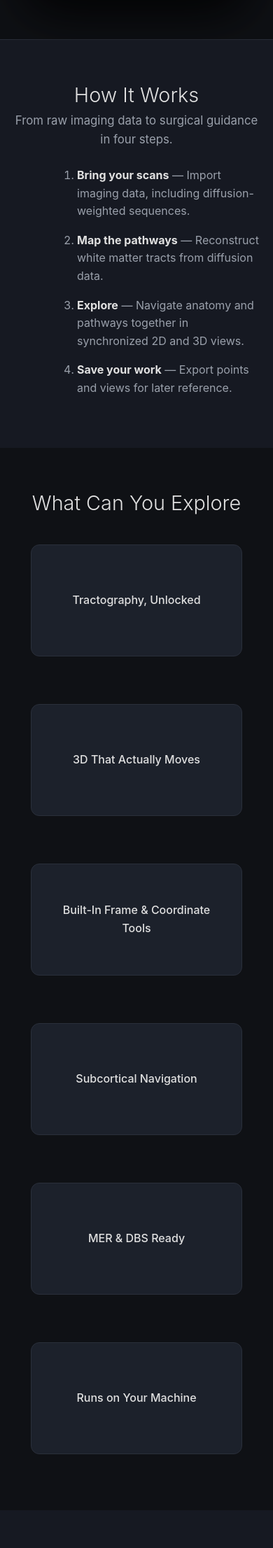
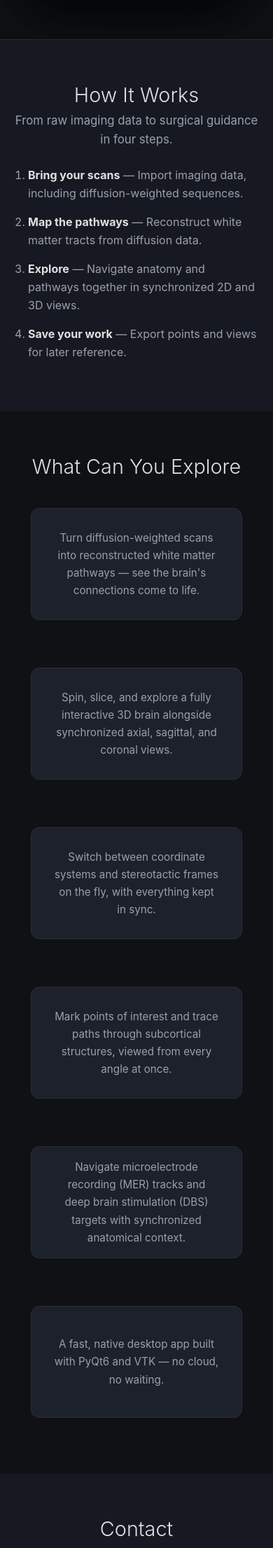
Before and after one commit to clement-t-chow/neurotraxx-site, a Jekyll site: the page built from index.html, in a window 390 px wide. Shown: the part 1724-3936 px from the top of the page at 70% size. Built offline with Jekyll 4.4.1, drawn with Linux system fonts in a browser that asks for light colours.

Commit message:
Steps indent 28%, mobile resets, auto-flip cards, fix navbar overlap
- Numbered list pushed right to 28% on desktop
- Mobile overrides reset steps to centered with !important
- Mobile: cards auto-flip when they cross viewport midpoint (IntersectionObserver rootMargin -50%)
- Subpages: main gets 76px padding-top so fixed navbar doesn't cover headings

Co-Authored-By: Claude Sonnet 4.6 <noreply@anthropic.com>

```diff
--- a/assets/css/style.css
+++ b/assets/css/style.css
@@ -380,8 +380,14 @@ a { color: var(--accent); text-decoration: none; }
   transform: rotateY(0deg);
 }
 
-.card.revealed:hover .card-inner {
+.card.revealed:hover .card-inner,
+.card.revealed.flipped .card-inner {
   transform: rotateY(180deg);
+}
+
+/* Subpages: push main below fixed navbar */
+body:not(:has(.intro)) main {
+  padding-top: 76px;
 }
 
 .card-front,
@@ -421,7 +427,7 @@ a { color: var(--accent); text-decoration: none; }
 
 .steps {
   max-width: 560px;
-  margin: 0 auto 0 20% !important;
+  margin: 0 auto 0 28% !important;
   padding-left: 1.5rem;
 }
 
@@ -645,12 +651,12 @@ footer .disclaimer {
   }
 
   .steps {
-    margin-left: auto;
-    margin-right: auto;
+    margin-left: auto !important;
+    margin-right: auto !important;
     padding-left: 1.25rem;
   }
   #how-it-works .section-sub {
-    margin-left: auto;
+    margin-left: auto !important;
     text-align: center;
   }
 
--- a/index.html
+++ b/index.html
@@ -170,5 +170,18 @@ description: NeuroTraxx delivers precision tools for advanced neuroimaging and i
         });
       }, { threshold: 0.15 });
       cards.forEach(function (card) { cardObserver.observe(card); });
+
+      if ('ontouchstart' in window || window.matchMedia('(max-width: 900px)').matches) {
+        var flipObserver = new IntersectionObserver(function (entries) {
+          entries.forEach(function (entry) {
+            if (entry.isIntersecting) {
+              entry.target.classList.add('flipped');
+            } else {
+              entry.target.classList.remove('flipped');
+            }
+          });
+        }, { rootMargin: '0px 0px -50% 0px', threshold: 0 });
+        cards.forEach(function (card) { flipObserver.observe(card); });
+      }
     })();
   </script>
```
